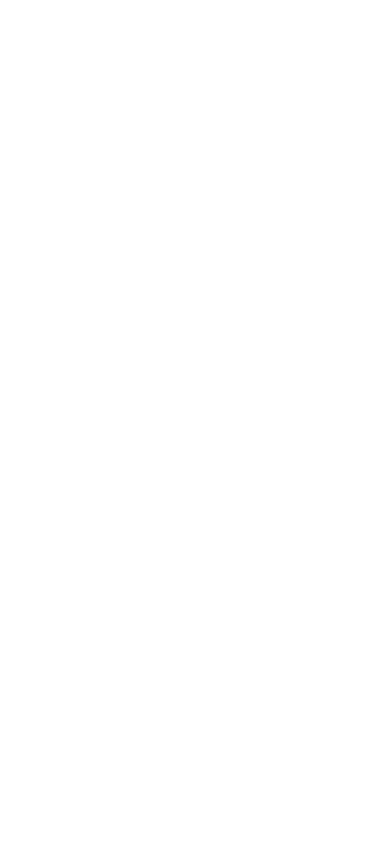
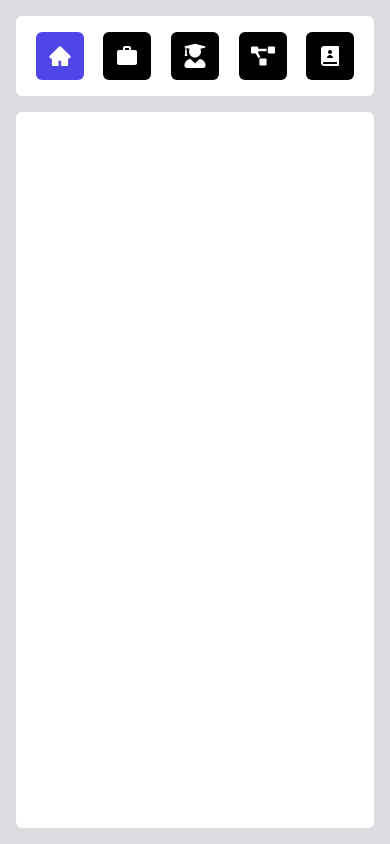
Before and after one commit to Jay1112/personal-portfolio, a React (Create React App) app: page / in a window 390 px wide. Shown: the top 844 px of the page. Built offline with nearby package versions, Linux system fonts and the light colour scheme.

Commit message:
mobile view tab scrolling completed

```diff
--- a/src/components/Content/Content.jsx
+++ b/src/components/Content/Content.jsx
@@ -5,18 +5,18 @@
     return (
         <div className="w-full">
             <div className='w-full'>
-                <div id="home" className="w-full min-h-[100vh] md:min-h-[calc(100vh-48px)] h-auto relative content-block">
+                <div id="home" className="w-full min-h-[calc(100vh-72px)] md:min-h-[calc(100vh-48px)] h-auto relative content-block">
                 </div>
-                <div id="work" className="w-full min-h-[100vh] md:min-h-[calc(100vh-48px)] h-auto relative content-block">
+                <div id="work" className="w-full min-h-[calc(100vh-72px)] md:min-h-[calc(100vh-48px)] h-auto relative content-block">
                     <TitleStripe title={'Work Experience'}></TitleStripe>
                 </div>
-                <div id="education" className="w-full min-h-[100vh] md:min-h-[calc(100vh-48px)] h-auto relative content-block">
+                <div id="education" className="w-full min-h-[calc(100vh-72px)] md:min-h-[calc(100vh-48px)] h-auto relative content-block">
                     <TitleStripe title={'Education'}></TitleStripe>
                 </div>
-                <div id="projects" className="w-full min-h-[100vh] md:min-h-[calc(100vh-48px)] h-auto relative content-block">
+                <div id="projects" className="w-full min-h-[calc(100vh-72px)] md:min-h-[calc(100vh-48px)] h-auto relative content-block">
                     <TitleStripe title={'Projects'}></TitleStripe>
                 </div>
-                <div id="contact" className="w-full min-h-[100vh] md:min-h-[calc(100vh-48px)] h-auto relative content-block">
+                <div id="contact" className="w-full min-h-[calc(100vh-72px)] md:min-h-[calc(100vh-48px)] h-auto relative content-block">
                     <TitleStripe title={'Contact'}></TitleStripe>
                 </div>
             </div>
--- /dev/null
+++ b/src/components/NavBar/NavBar.jsx
@@ -0,0 +1,41 @@
+import { useDispatch, useSelector } from "react-redux";
+import { menuList } from "../../mock/menuList";
+import clsx from "clsx";
+import {AppActions} from '../../redux/actions/app-actions';
+import { Link, useNavigate } from "react-router-dom";
+
+function NavBarItem(props){
+    const { tabData } = props;
+    const app = useSelector((state)=>state.app);
+    const navigate = useNavigate();
+
+    function onTabClicked(e){
+        props.onMenuTabClicked(tabData.id);
+    }
+
+    return (
+        <a href={`${tabData.link}`} onClick={onTabClicked} key={tabData.id} className={clsx("fade-up aspect-square cursor-pointer flex items-center justify-center flex-col p-3 my-4 rounded-md", tabData.id === app.setSelectedTab ? 'bg-indigo-600 text-white' : 'itheme hover:bg-[var(--primary)] hover:text-slate-900')} title={tabData.title}>
+            <p className="text-2xl">{tabData.icon}</p>
+        </a>
+    );
+}
+
+function NavBar(){
+    const dispatch = useDispatch();
+
+    function onMenuTabClicked(tabId){
+        dispatch({ type : AppActions.SET_SELECTED_MENU_KEY, payload : tabId });
+    }
+
+    return (
+        <div className="flex items-center justify-evenly">
+            {
+                menuList.map((item)=>{
+                    return <NavBarItem key={item.id} tabData={item} onMenuTabClicked={onMenuTabClicked} />
+                })
+            }
+        </div>
+    );
+}
+
+export default NavBar;
--- a/src/components/NavBarWrapper/NavBarWrapper.jsx
+++ b/src/components/NavBarWrapper/NavBarWrapper.jsx
@@ -1,9 +1,65 @@
+import NavBar from '../../components/NavBar/NavBar';
+import { useEffect } from 'react';
+import { useDispatch } from 'react-redux';
+import { useLocation } from 'react-router-dom';
+import { AppActions } from '../../redux/actions/app-actions';
+
 function NavBarWrapper({
     children
 }){
+    const dispatch = useDispatch();
+    const { hash } = useLocation();
+
+    const contentContainerStyle = {
+        scrollBehavior : 'smooth',
+    }
+
+    useEffect(()=>{
+        const contentContainer = document.querySelector('.content-container');
+        const titleBlocks = document.getElementsByClassName('content-block');
+
+        if(titleBlocks){
+            for(let i = 0 ; i < titleBlocks?.length; i++){
+                const block = titleBlocks[i];
+                const blockId = `#${block?.getAttribute('id')}`;
+                if(hash === blockId){
+                    block.scrollIntoView({ behavior: "smooth" });
+                }
+            }
+        }
+
+        const checkViewPort = (event) => {
+            const currentTop = contentContainer?.scrollTop + contentContainer?.offsetTop ;
+            if(currentTop && titleBlocks){
+                for(let i = 0 ; i < titleBlocks?.length ; i++){
+                    const startingPoint = titleBlocks[i]?.offsetTop;
+                    const endingPoint = startingPoint + titleBlocks[i]?.offsetHeight ;
+                    if(startingPoint <= currentTop && currentTop <= endingPoint){
+                        dispatch({ type : AppActions.SET_SELECTED_MENU_KEY, payload : i + 1 });
+                    }
+                }
+            }
+        }
+
+        if(contentContainer){
+            contentContainer?.addEventListener('scroll',checkViewPort);
+        }
+
+        return () => {
+            contentContainer?.removeEventListener('scroll',checkViewPort);
+        }
+     },[]);
+
     return (
-        <div className="flex md:hidden">
-            { children }
+        <div className="flex flex-col md:hidden w-screen h-screen overflow-x-hidden overflow-y-auto items-start justify-start bg-[var(--primary)]">
+            <div className='fade-up py-4 px-4 flex items-center justify-center flex-col w-full overflow-y-auto'>
+                <div className="w-full theme rounded-md">
+                    <NavBar />
+                </div>
+                <div className="theme w-full rounded-md flex items-stretch justify-center overflow-y-auto content-container mt-4" style={contentContainerStyle}>
+                    {children}
+                </div>
+            </div>
         </div>
     );
 }
--- a/src/components/SideBarWrapper/SideBarWrapper.jsx
+++ b/src/components/SideBarWrapper/SideBarWrapper.jsx
@@ -1,4 +1,4 @@
-import { useDispatch, useSelector } from "react-redux";
+import { useDispatch } from "react-redux";
 import SideBar from "../SideBar/SideBar";
 import { useEffect } from "react";
 import { useLocation } from "react-router-dom";
--- /dev/null
+++ b/src/hooks/useWindowSize.jsx
@@ -0,0 +1,20 @@
+import { useEffect, useState } from "react";
+
+function useWindowSize() {
+  const [size, setSize] = useState({ width : window.innerWidth, height : window.innerHeight});
+
+  useEffect(() => {
+    const handleResize = () => {
+      setSize({ width : window.innerWidth, height : window.innerHeight});
+    }
+    window.addEventListener("resize", handleResize);
+    // Clean up!
+    return () => {
+      window.removeEventListener("resize", handleResize);
+    };
+  }, []);
+
+  return { size };
+}
+
+export default useWindowSize;
--- a/src/pages/HomePage/HomePage.jsx
+++ b/src/pages/HomePage/HomePage.jsx
@@ -1,16 +1,25 @@
 import SideBarWrapper from '../../components/SideBarWrapper/SideBarWrapper';
 import NavBarWrapper from '../../components/NavBarWrapper/NavBarWrapper';
 import Content from '../../components/Content/Content';
+import useWindowSize from '../../hooks/useWindowSize';
 
 function HomePage(){
+    const { size } = useWindowSize();
+
     return (
         <>
+            {
+                size >= 480 &&
                 <SideBarWrapper>
                     <Content key={'desktop-content'} />
                 </SideBarWrapper>
+            }
+            {
+                size.width < 480 &&
                 <NavBarWrapper>
                     <Content key={'mobile-content'} />
                 </NavBarWrapper>
+            }
         </>
     );
 }
```
Lines whose indentation alone changed are shown as unchanged.
